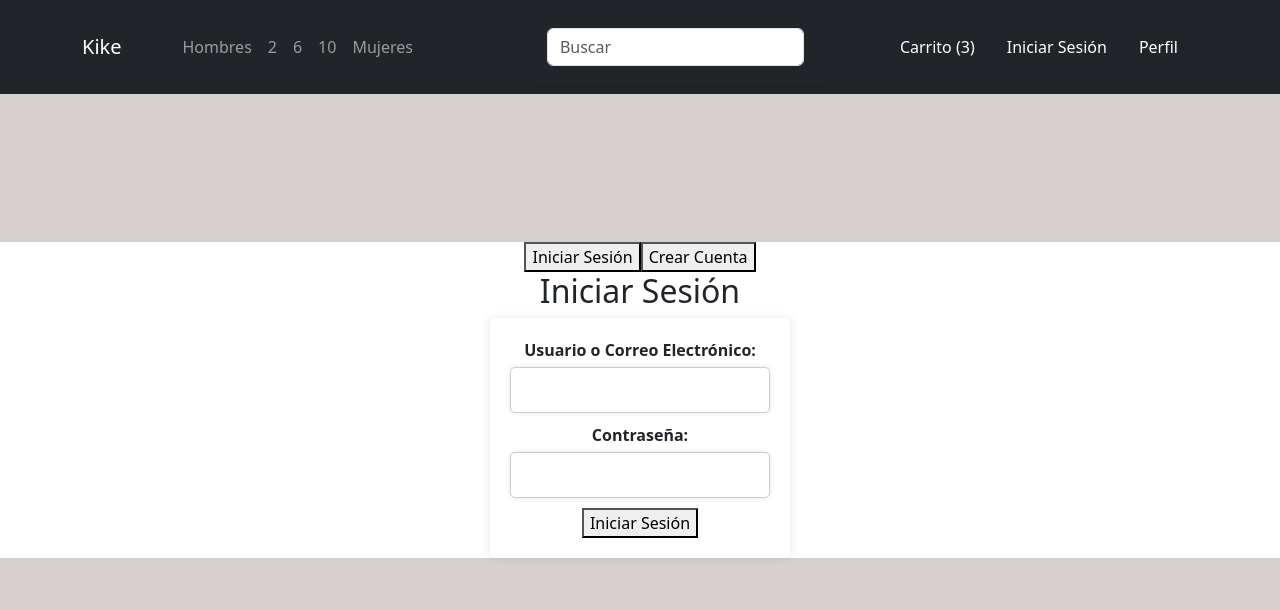
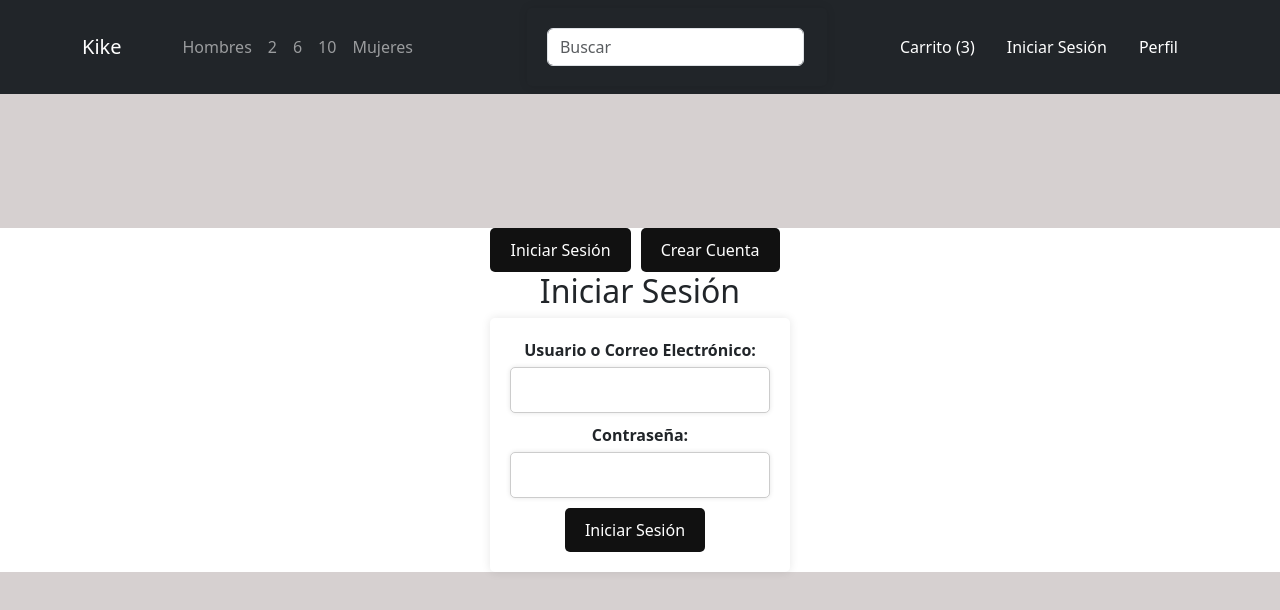
Before and after one commit to AlexGR10/tienda_online-tenis_vue, a Vue app: page /modulo7 in a window 1280 px wide. Shown: the top 610 px of the page. Built offline with nearby package versions, Linux system fonts and the light colour scheme.

Commit message:
modulo 7 m

```diff
--- a/src/components/modulo7.vue
+++ b/src/components/modulo7.vue
@@ -2,8 +2,8 @@
   <div>
     <!-- Navegación entre pestañas -->
     <div>
-      <button @click="currentTab = 'login'">Iniciar Sesión</button>
-      <button @click="currentTab = 'signup'">Crear Cuenta</button>
+      <button @click="currentTab = 'login'" class="button">Iniciar Sesión</button>
+      <button @click="currentTab = 'signup'" class="button">Crear Cuenta</button>
     </div>
 
     <!-- Formulario de inicio de sesión -->
@@ -18,7 +18,7 @@
           <label for="password">Contraseña:</label>
           <input type="password" id="password" v-model="loginData.password" required>
         </div>
-        <button type="submit">Iniciar Sesión</button>
+        <button type="submit" class="button">Iniciar Sesión</button>
       </form>
     </div>
 
@@ -42,7 +42,7 @@
           <label for="confirmPassword">Confirmar Contraseña:</label>
           <input type="password" id="confirmPassword" v-model="signupData.confirmPassword" required>
         </div>
-        <button type="submit">Crear Cuenta</button>
+        <button type="submit" class="button">Crear Cuenta</button>
       </form>
     </div>
   </div>
@@ -115,4 +115,21 @@ input[type="submit"] {
 input[type="submit"]:hover {
   background-color: #45a049;
 }
+
+/* Estilos de los botones */
+.button {
+  background-color: #111;
+  color: #fff;
+  border: none;
+  padding: 10px 20px;
+  font-size: 16px;
+  border-radius: 5px;
+  cursor: pointer;
+  margin-right: 10px;
+  transition: background-color 0.3s ease;
+}
+
+.button:hover {
+  background-color: #333;
+}
 </style>
```
